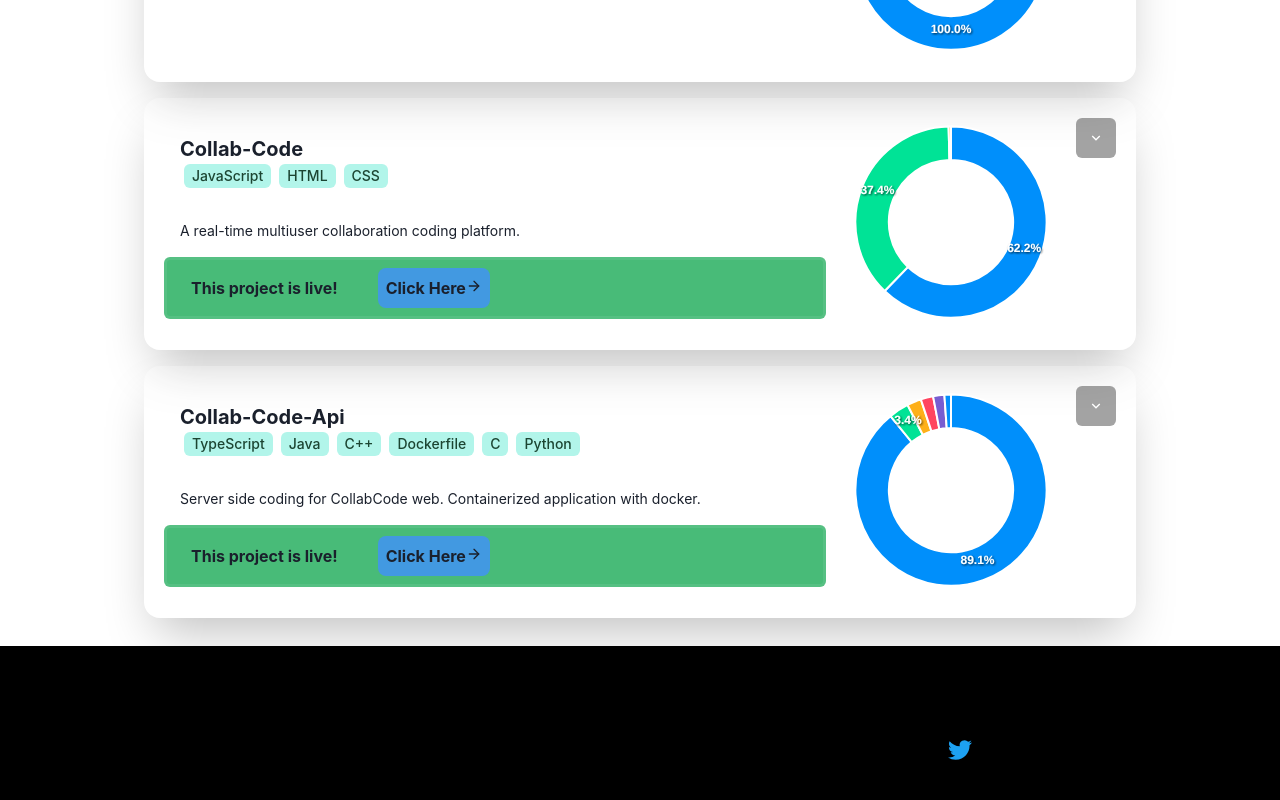
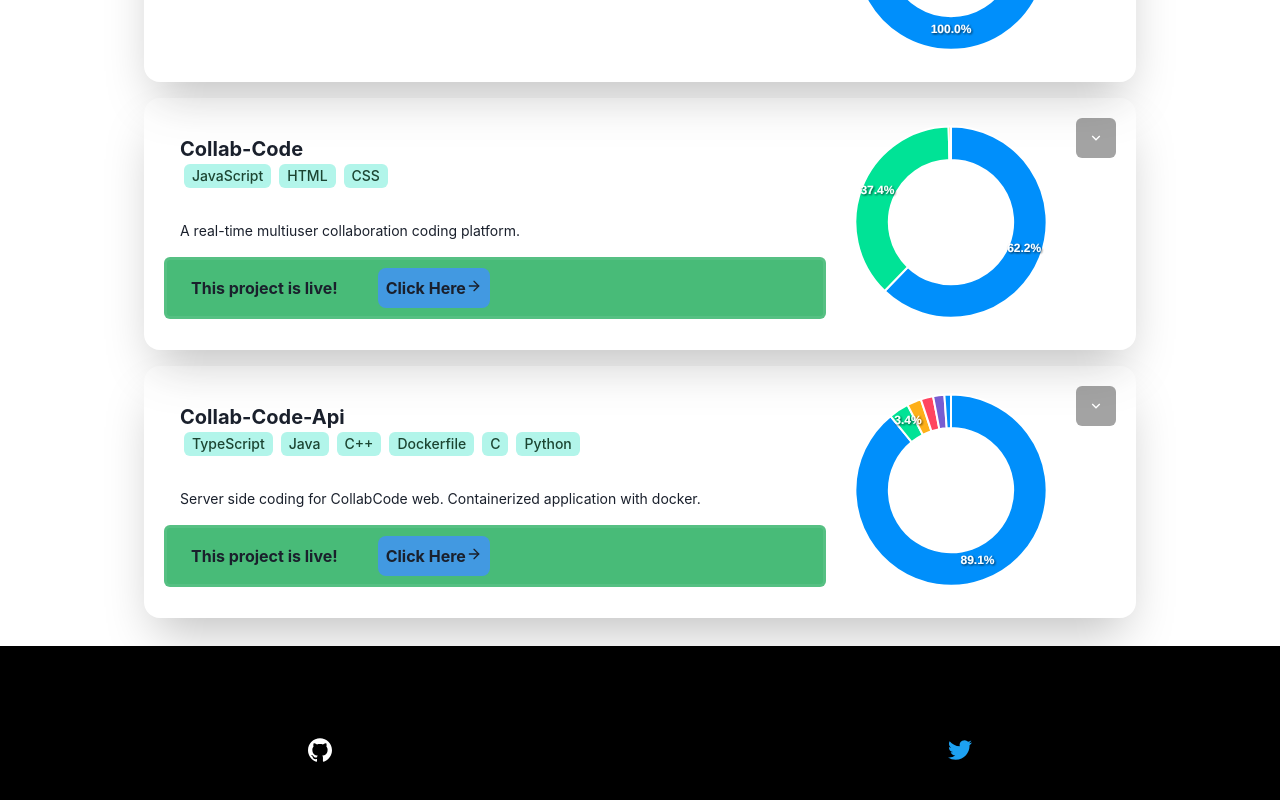
Before and after one commit to ssrajputtheboss/portfolio, a React (Create React App) app: page / in a window 1280 px wide. Shown: the part 1377-2177 px from the top of the page. Built offline with nearby package versions, Linux system fonts and the light colour scheme; no server answers.

Commit message:
changed github icon color from black to white now visible :)

```diff
--- a/src/Components/Footer/index.tsx
+++ b/src/Components/Footer/index.tsx
@@ -18,11 +18,11 @@ export const Footer = ():React.ReactElement =>{
         SiLinkedin
     ]
     const colors = [
-        'black',
+        'white',
         'twitter.500',
         'blue.800'
     ]
-    return <footer style={{ height:'fit-content', width:'100%' }}>
+    return <footer style={{ height:'fit-content', width:'100vw' }}>
         <Flex
         flexDir="row"
         justifyContent="space-around"
--- a/src/Components/ReadMe/GetReadMeWidget/index.tsx
+++ b/src/Components/ReadMe/GetReadMeWidget/index.tsx
@@ -22,7 +22,7 @@ export default function GetReadMeWidget( { rkey , rvalue} : { rkey : ReadMeKey ,
         >
             <Text fontWeight="bold" fontSize={ getHeaderSize( rkey.info) }> {rvalue.title} </Text>
             <Divider orientation="horizontal" />
-            <Text fontSize="smaller"> {parse(rvalue.content)} </Text>
+            <Text fontSize="smaller"> {parse(rvalue.content.replace(/\n/g,'<br>'))} </Text>
         </Flex>;
     }
     else if( rkey.type === 'code' ){
```
